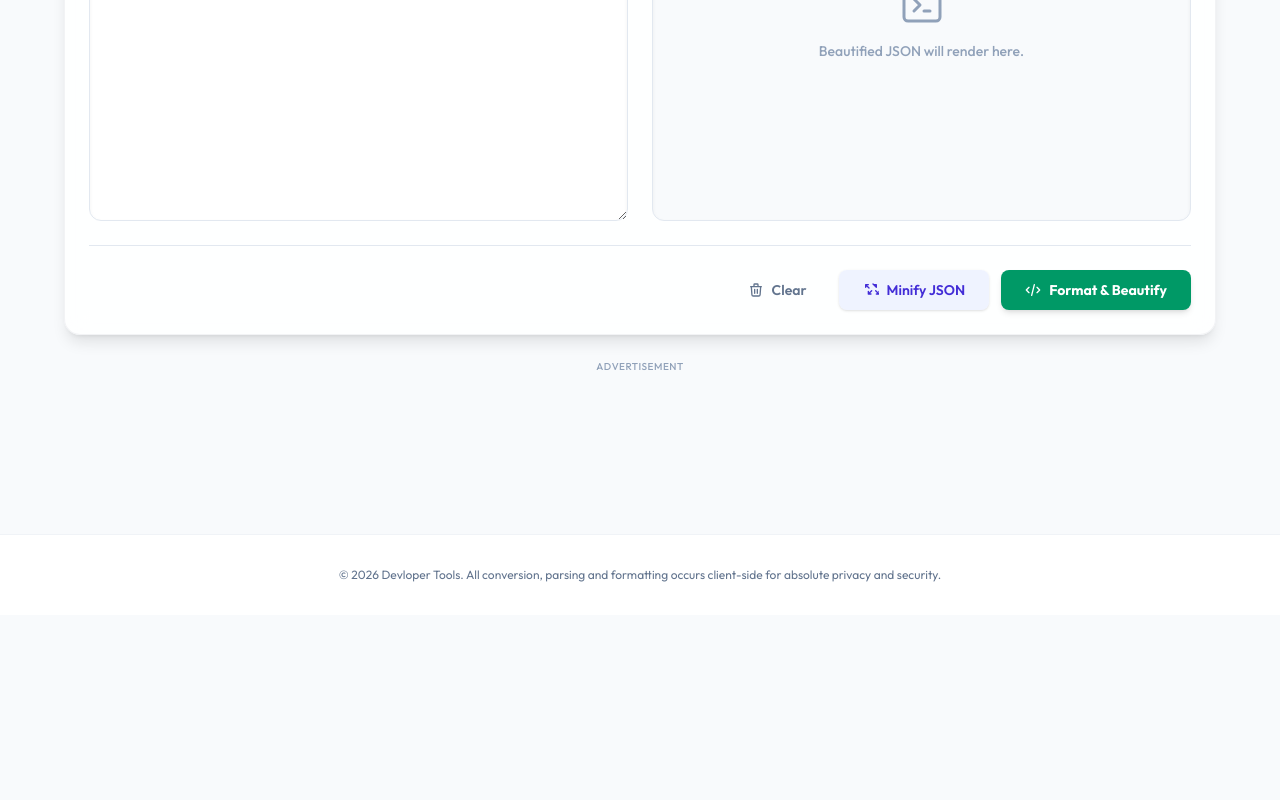
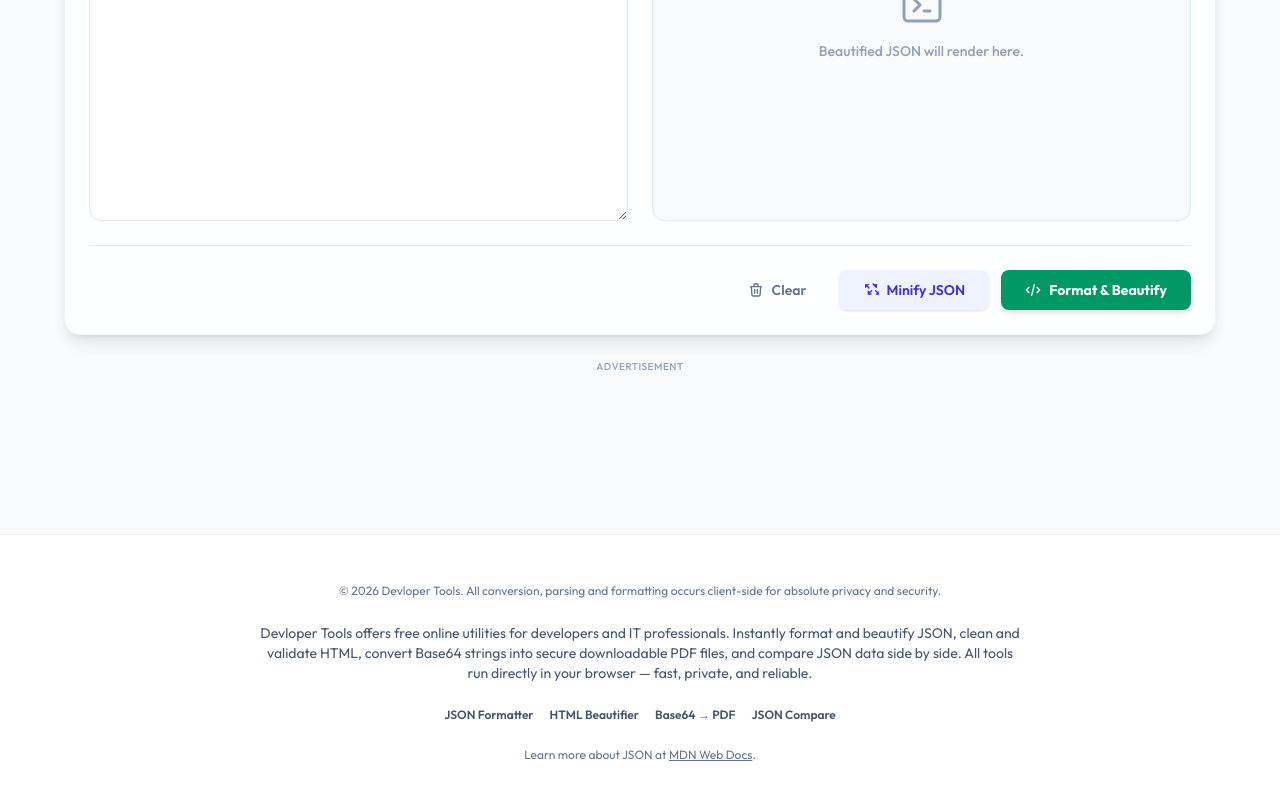
Before and after one commit to surajk236789/jsonformatteronline, a Next.js app: page / in a window 1280 px wide. Shown: the part 750-1550 px from the top of the page. Before the commit the page ends 1413 px from the top, so only its background shows below. Built offline with nearby package versions, Linux system fonts and the light colour scheme.

Commit message:
SEO fixes

```diff
--- a/app/components/MainLayout.tsx
+++ b/app/components/MainLayout.tsx
@@ -31,7 +31,9 @@ export default function MainLayout({ children }: MainLayoutProps) {
       <div className="min-h-screen bg-slate-50 dark:bg-slate-950 flex items-center justify-center">
         <div className="animate-pulse flex flex-col items-center">
           <div className="w-12 h-12 rounded-full border-4 border-indigo-500 border-t-transparent animate-spin mb-4" />
-          <span className="text-sm font-semibold text-slate-500 dark:text-slate-400">Loading DevTools...</span>
+          <span className="text-sm font-semibold text-slate-500 dark:text-slate-400">
+            Loading DevTools...
+          </span>
         </div>
       </div>
     );
@@ -39,13 +41,12 @@ export default function MainLayout({ children }: MainLayoutProps) {
 
   return (
     <main className="min-h-screen bg-slate-50 text-slate-900 dark:bg-slate-950 dark:text-slate-50 pb-12 transition-colors duration-300">
-
       {/* Premium Header */}
       <header className="sticky top-0 z-50 w-full bg-white/80 dark:bg-slate-900/80 backdrop-blur-md border-b border-slate-200/50 dark:border-slate-800/40">
         <div className="max-w-7xl mx-auto px-4 sm:px-6 lg:px-8 h-16 flex items-center justify-between">
           <Link href="/" className="flex items-center gap-3">
             <div className="w-9 h-9 rounded-xl bg-gradient-to-tr from-indigo-500 via-purple-500 to-pink-500 flex items-center justify-center text-white font-extrabold shadow-md shadow-indigo-500/20">
-              DH
+              DT
             </div>
             <div>
               <span className="text-lg font-extrabold tracking-tight bg-gradient-to-r from-slate-900 via-indigo-950 to-slate-900 dark:from-white dark:via-indigo-200 dark:to-white bg-clip-text text-transparent">
@@ -74,8 +75,16 @@ export default function MainLayout({ children }: MainLayoutProps) {
                   <path d="M12 3a9 9 0 100 18 9 9 0 000-18zm0 16.2A7.2 7.2 0 1112 4.8a7.2 7.2 0 010 14.4z" />
                 </svg>
               ) : (
-                <svg className="w-4 h-4 fill-none stroke-current" viewBox="0 0 24 24" strokeWidth={2}>
-                  <path strokeLinecap="round" strokeLinejoin="round" d="M12 3v1m0 16v1m9-9h-1M4 12H3m15.364-6.364l-.707.707M6.343 17.657l-.707.707m0-12.728l.707.707m12.728 12.728l.707-.707M12 8a4 4 0 100 8 4 4 0 000-8z" />
+                <svg
+                  className="w-4 h-4 fill-none stroke-current"
+                  viewBox="0 0 24 24"
+                  strokeWidth={2}
+                >
+                  <path
+                    strokeLinecap="round"
+                    strokeLinejoin="round"
+                    d="M12 3v1m0 16v1m9-9h-1M4 12H3m15.364-6.364l-.707.707M6.343 17.657l-.707.707m0-12.728l.707.707m12.728 12.728l.707-.707M12 8a4 4 0 100 8 4 4 0 000-8z"
+                  />
                 </svg>
               )}
             </button>
@@ -85,14 +94,18 @@ export default function MainLayout({ children }: MainLayoutProps) {
 
       {/* Main Container */}
       <section className="max-w-7xl mx-auto px-4 sm:px-6 lg:px-8 mt-8">
-
         {/* Title Block */}
         <div className="text-center mb-8">
           <h1 className="text-3xl md:text-5xl font-black tracking-tight text-slate-900 dark:text-white leading-tight">
-            {t("hubTitle", { defaultValue: "The Ultimate Developer Utility Workspace" })}
+            {t("hubTitle", {
+              defaultValue: "The Ultimate Developer Utility Workspace",
+            })}
           </h1>
           <p className="mt-3 text-sm md:text-base text-slate-500 dark:text-slate-400 max-w-2xl mx-auto">
-            {t("hubSubtitle", { defaultValue: "Format, validate, parse, clean, and convert your data instantly in a single secure window." })}
+            {t("hubSubtitle", {
+              defaultValue:
+                "Format, validate, parse, clean, and convert your data instantly in a single secure window.",
+            })}
           </p>
         </div>
 
@@ -100,9 +113,8 @@ export default function MainLayout({ children }: MainLayoutProps) {
         <AdSenseContainer slot="top-banner" />
 
         {/* Segmented Tab Navigation Controls */}
-        <div className="flex justify-center mb-8">
+        <nav aria-label="Tool Navigation" className="flex justify-center mb-8">
           <div className="inline-flex flex-wrap justify-center p-1.5 bg-slate-200/60 dark:bg-slate-900 border border-slate-200/50 dark:border-slate-800/60 rounded-2xl shadow-sm gap-1">
-
             {/* JSON Formatter Tab Button */}
             <Link
               href="/"
@@ -112,7 +124,9 @@ export default function MainLayout({ children }: MainLayoutProps) {
                   : "text-slate-500 dark:text-slate-400 hover:text-slate-800 dark:hover:text-slate-200"
               }`}
             >
-              <span className={`w-2 h-2 rounded-full ${pathname === "/" ? "bg-emerald-500" : "bg-slate-400"}`}></span>
+              <span
+                className={`w-2 h-2 rounded-full ${pathname === "/" ? "bg-emerald-500" : "bg-slate-400"}`}
+              ></span>
               {t("jsonBeautifier", { defaultValue: "JSON Beautifier" })}
             </Link>
 
@@ -125,7 +139,9 @@ export default function MainLayout({ children }: MainLayoutProps) {
                   : "text-slate-500 dark:text-slate-400 hover:text-slate-800 dark:hover:text-slate-200"
               }`}
             >
-              <span className={`w-2 h-2 rounded-full ${pathname === "/html-beautifier" ? "bg-blue-500" : "bg-slate-400"}`}></span>
+              <span
+                className={`w-2 h-2 rounded-full ${pathname === "/html-beautifier" ? "bg-blue-500" : "bg-slate-400"}`}
+              ></span>
               {t("htmlBeautifier", { defaultValue: "HTML Beautifier" })}
             </Link>
 
@@ -138,7 +154,9 @@ export default function MainLayout({ children }: MainLayoutProps) {
                   : "text-slate-500 dark:text-slate-400 hover:text-slate-800 dark:hover:text-slate-200"
               }`}
             >
-              <span className={`w-2 h-2 rounded-full ${pathname === "/base64-to-pdf" ? "bg-indigo-500" : "bg-slate-400"}`}></span>
+              <span
+                className={`w-2 h-2 rounded-full ${pathname === "/base64-to-pdf" ? "bg-indigo-500" : "bg-slate-400"}`}
+              ></span>
               {t("base64Pdf", { defaultValue: "Base64 → PDF" })}
             </Link>
 
@@ -151,11 +169,13 @@ export default function MainLayout({ children }: MainLayoutProps) {
                   : "text-slate-500 dark:text-slate-400 hover:text-slate-800 dark:hover:text-slate-200"
               }`}
             >
-              <span className={`w-2 h-2 rounded-full ${pathname === "/json-compare" ? "bg-indigo-500" : "bg-slate-400"}`}></span>
+              <span
+                className={`w-2 h-2 rounded-full ${pathname === "/json-compare" ? "bg-indigo-500" : "bg-slate-400"}`}
+              ></span>
               {t("jsonCompare", { defaultValue: "JSON Compare" })}
             </Link>
           </div>
-        </div>
+        </nav>
 
         {/* Dynamic State Component Loader */}
         <div className="transition-all duration-300 transform scale-100 opacity-100">
@@ -164,18 +184,92 @@ export default function MainLayout({ children }: MainLayoutProps) {
 
         {/* Bottom Google Ads Slot */}
         <AdSenseContainer slot="bottom-banner" />
-
       </section>
 
-      {/* Semantic Footer */}
-      <footer className="mt-16 border-t border-slate-200/50 dark:border-slate-800/40 py-8 bg-white dark:bg-slate-900">
-        <div className="max-w-7xl mx-auto px-4 text-center">
+      {/* SEO Footer */}
+      <footer className="mt-16 border-t border-slate-200/50 dark:border-slate-800/40 py-12 bg-white dark:bg-slate-900">
+        <div className="max-w-7xl mx-auto px-4 text-center space-y-6">
+          {/* Copyright */}
           <p className="text-xs text-slate-500 dark:text-slate-400">
-            &copy; {new Date().getFullYear()} Devloper Tools. {t("footerText", { defaultValue: "All conversion, parsing and formatting occurs client-side for absolute privacy and security." })}
+            &copy; {new Date().getFullYear()} Devloper Tools.{" "}
+            {t("footerText", {
+              defaultValue:
+                "All conversion, parsing and formatting occurs client-side for absolute privacy and security.",
+            })}
           </p>
+
+          {/* SEO-rich description */}
+          <p className="text-sm text-slate-600 dark:text-slate-300 max-w-3xl mx-auto">
+            Devloper Tools offers free online utilities for developers and IT
+            professionals. Instantly format and beautify JSON, clean and
+            validate HTML, convert Base64 strings into secure downloadable PDF
+            files, and compare JSON data side by side. All tools run directly in
+            your browser — fast, private, and reliable.
+          </p>
+
+          {/* Internal links */}
+          <nav className="flex flex-wrap justify-center gap-4 text-xs font-semibold text-slate-600 dark:text-slate-300">
+            <Link href="/">JSON Formatter</Link>
+            <Link href="/html-beautifier">HTML Beautifier</Link>
+            <Link href="/base64-to-pdf">Base64 → PDF</Link>
+            <Link href="/json-compare">JSON Compare</Link>
+          </nav>
+
+          {/* External link for authority */}
+          <p className="text-xs text-slate-500 dark:text-slate-400">
+            Learn more about JSON at{" "}
+            <a
+              href="https://developer.mozilla.org/en-US/docs/Learn/JavaScript/Objects/JSON"
+              target="_blank"
+              rel="noopener"
+              className="underline hover:text-indigo-600 dark:hover:text-indigo-400"
+            >
+              MDN Web Docs
+            </a>
+            .
+          </p>
+
+          {/* Hidden SEO Article Block */}
+          <article className="hidden">
+            <h1>Devloper Tools Formatter & Beautifier</h1>
+            <p>
+              Welcome to Devloper Tools — your one‑stop solution for formatting,
+              validating, and beautifying JSON data online. Our JSON Formatter
+              instantly parses and structures your JSON, making it easier to
+              debug APIs, share data, and improve readability.
+            </p>
+
+            <h2>Why Choose Our JSON Formatter?</h2>
+            <ul>
+              <li>✅ Instant JSON validation and error detection</li>
+              <li>✅ Beautify messy JSON into clean, readable format</li>
+              <li>✅ Minify JSON for faster performance</li>
+              <li>✅ Secure, browser‑based — no data leaves your device</li>
+            </ul>
+
+            <h2>Other Developer Tools You’ll Love</h2>
+            <p>
+              Alongside JSON Beautifier, we also provide:
+              <Link href="/html-beautifier"> HTML Beautifier</Link>,
+              <Link href="/base64-to-pdf"> Base64 to PDF Converter</Link>, and
+              <Link href="/json-compare"> JSON Compare Tool</Link>. These tools
+              help developers streamline workflows and improve productivity.
+            </p>
+
+            <h2>Frequently Asked Questions</h2>
+            <h3>What is JSON?</h3>
+            <p>
+              JSON (JavaScript Object Notation) is a lightweight data format
+              used for APIs and data exchange.
+            </p>
+            <h3>Can I use this tool offline?</h3>
+            <p>
+              Yes, since it runs in your browser, your JSON never leaves your
+              computer.
+            </p>
+          </article>
         </div>
       </footer>
-
     </main>
   );
 }
--- a/app/globals.css
+++ b/app/globals.css
@@ -61,7 +61,7 @@ body {
 }
 
 .glow-button::after {
-  content: '';
+  content: "";
   position: absolute;
   top: 0;
   left: -50%;
@@ -104,3 +104,12 @@ body {
   background-size: 200% 100%;
   animation: shimmer 2s infinite linear;
 }
+
+.seo-hidden {
+  position: absolute;
+  left: -9999px;
+  top: auto;
+  width: 1px;
+  height: 1px;
+  overflow: hidden;
+}
--- a/app/page.tsx
+++ b/app/page.tsx
@@ -5,8 +5,15 @@ import JsonBeautifier from "./components/JsonBeautifier";
 
 export const metadata: Metadata = {
   title: "Best Online JSON Formatter & Beautifier | Devloper Tools",
-  description: "Free online JSON Formatter and Beautifier. Format, parse, validate, and minify your JSON data instantly and securely in your browser.",
-  keywords: ["JSON Formatter", "JSON Beautifier", "JSON Parser", "Format JSON Online", "JSON Validator"],
+  description:
+    "Free online JSON Formatter and Beautifier. Format, parse, validate, and minify your JSON data instantly and securely in your browser.",
+  keywords: [
+    "JSON Formatter",
+    "JSON Beautifier",
+    "JSON Parser",
+    "Format JSON Online",
+    "JSON Validator",
+  ],
   alternates: {
     canonical: "https://jsonformatteronline.com/",
   },
```
